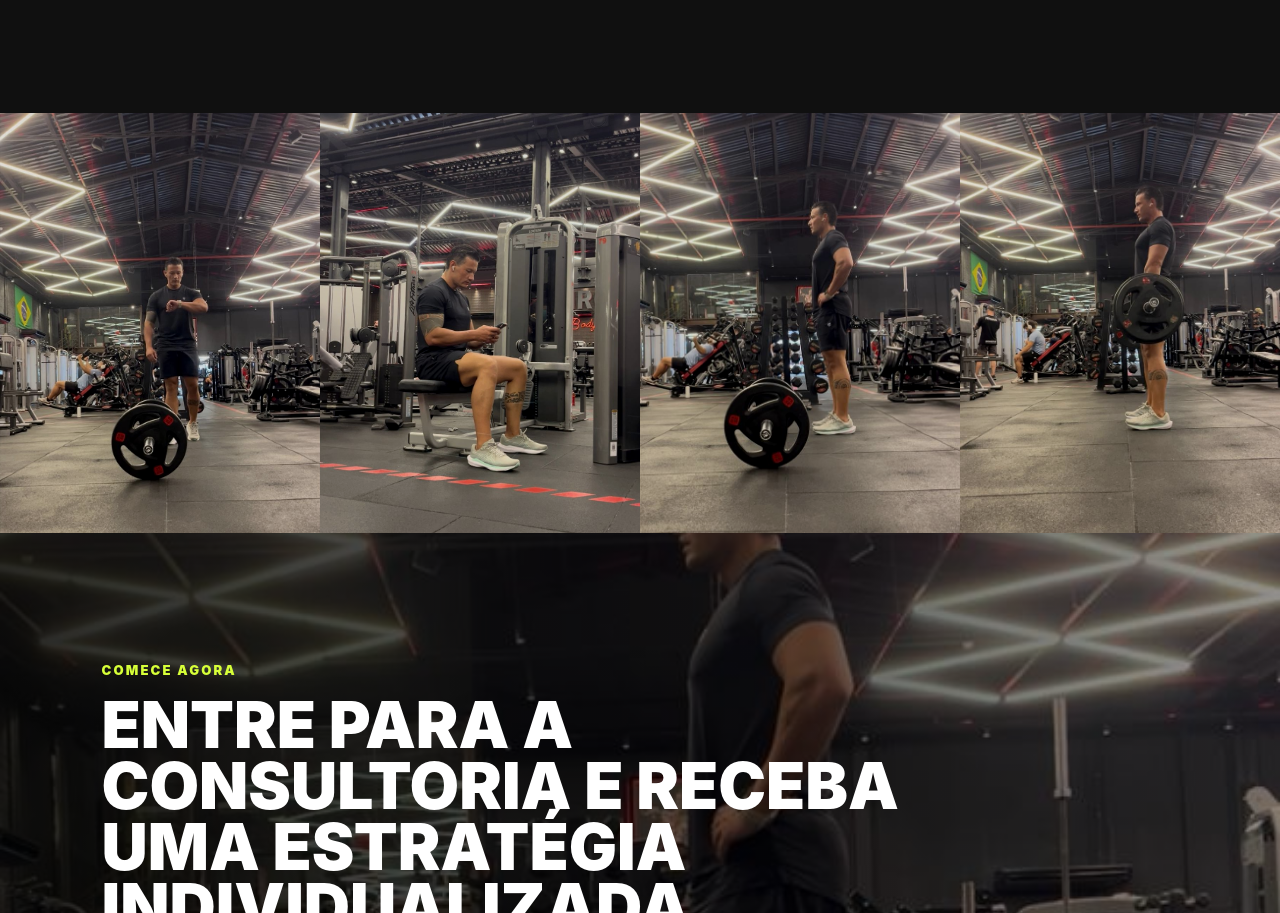
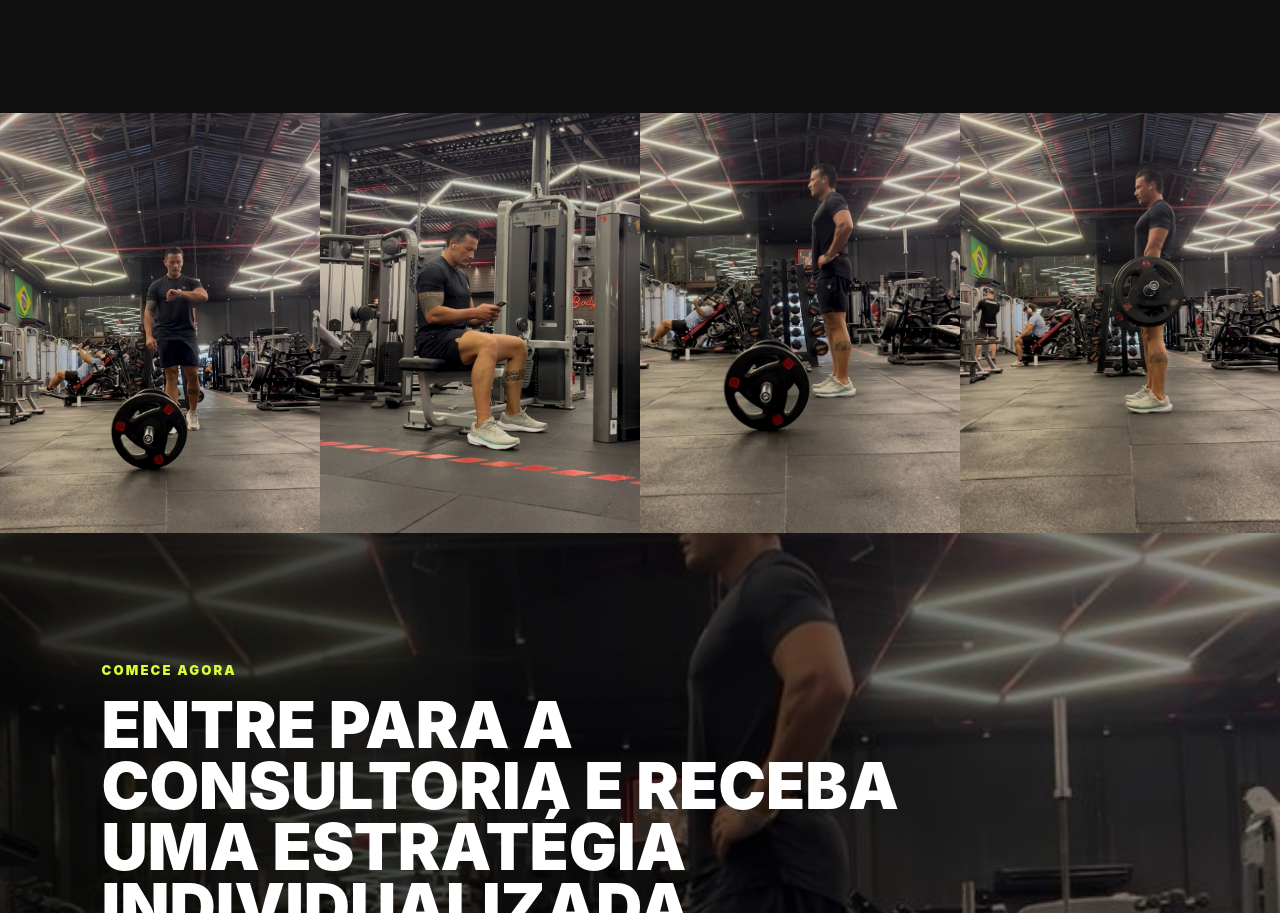
Before and after one commit to HenriqueBuzin/weslei-bassotto, a React (Vite) app in the folder frontend/: page / in a window 1280 px wide. Shown: the part 4982-5895 px from the top of the page. Built offline with nearby package versions, Linux system fonts and the light colour scheme; no server answers.

Commit message:
Update main.css

```diff
--- a/frontend/src/main.css
+++ b/frontend/src/main.css
@@ -514,19 +514,19 @@ a {
 }
 
 .gallery-tile:nth-child(1) {
-  background-position: center 44%;
+  background-position: center 60%;
 }
 
 .gallery-tile:nth-child(2) {
-  background-position: center 45%;
+  background-position: center 60%;
 }
 
 .gallery-tile:nth-child(3) {
-  background-position: center 42%;
+  background-position: center 60%;
 }
 
 .gallery-tile:nth-child(4) {
-  background-position: center 48%;
+  background-position: center 60%;
 }
 
 .cta-final {
```
